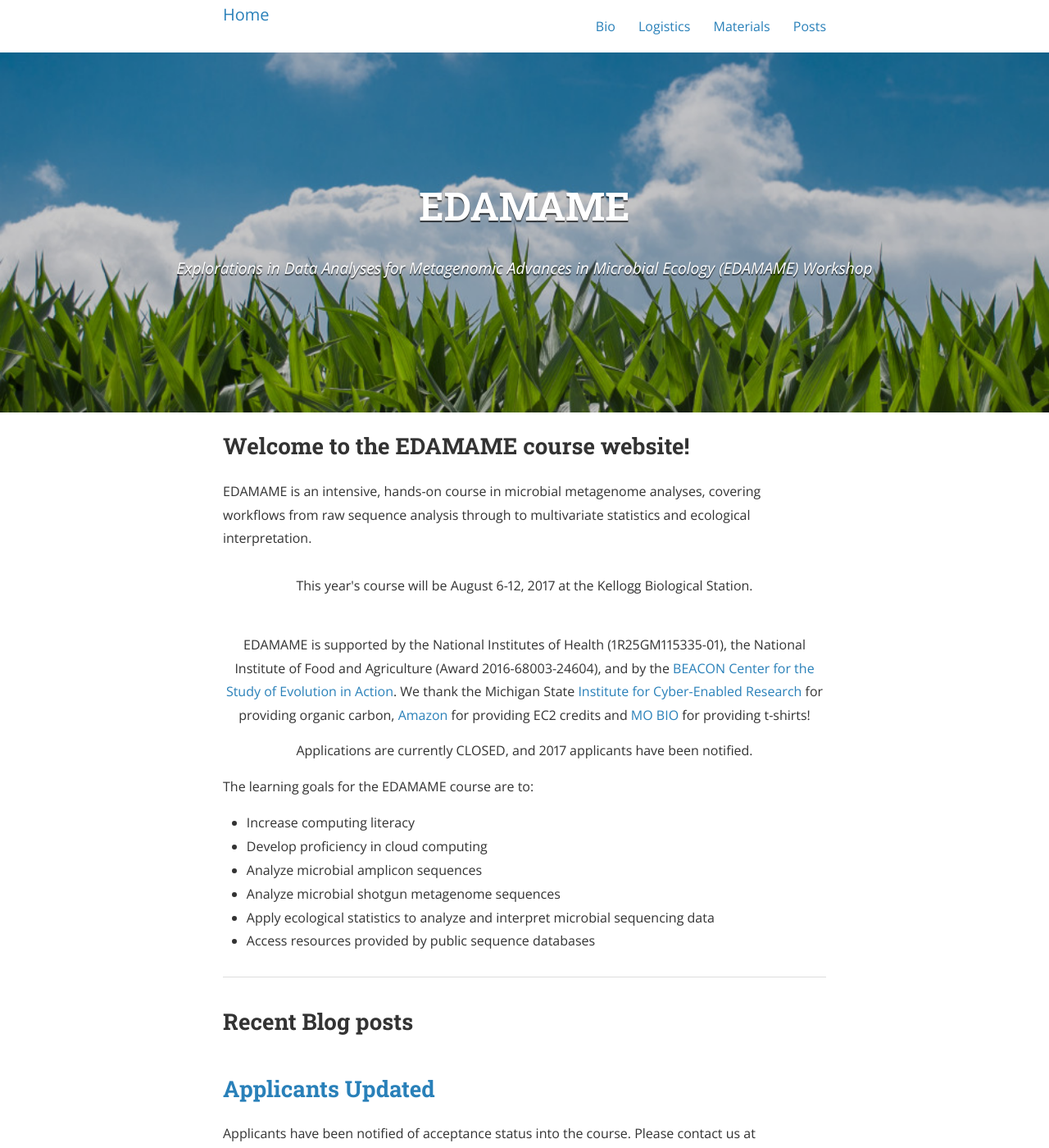
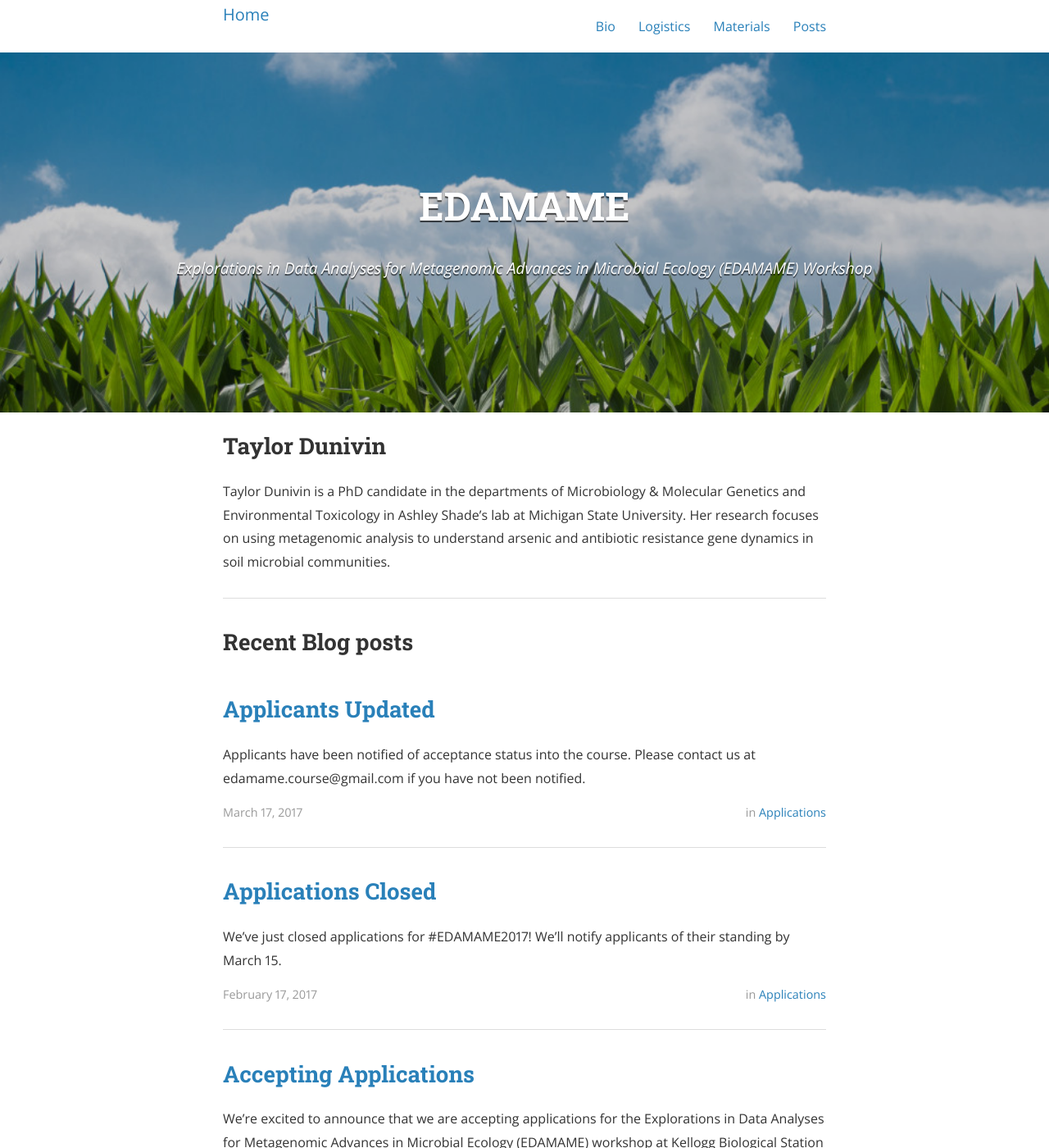
Before and after one commit to dunivint/dunivint.github.io, a Jekyll site: the page built from index.html, in a window 1280 px wide and 1400 px high. Shown: the whole window at 82% size. Built offline with Jekyll 4.4.1, drawn with Linux system fonts in a browser that asks for light colours; nearby versions of some CDN libraries; the list of posts is cut into pages by our own code; a style sheet for code colours, icons or effects is not loaded.

Commit message:
Update index.html

```diff
--- a/index.html
+++ b/index.html
@@ -16,28 +16,9 @@ layout: default
 
 <div class="wrapper">
 
-<h2>Welcome to the EDAMAME course website!</h2>
+<h2>Taylor Dunivin</h2>
 
-EDAMAME is an intensive, hands-on course in microbial metagenome analyses, covering workflows from raw sequence analysis through to multivariate statistics and ecological interpretation.
-
-<p align=center><br>
-This year's course will be August 6-12, 2017 at the Kellogg Biological Station.
-<p align=center><br>
-EDAMAME is supported by the National Institutes of Health (1R25GM115335-01), the National Institute of Food and Agriculture (Award 2016-68003-24604), and by the <a href=http://beacon-center.org>BEACON Center for the Study of Evolution in Action</a>.  We thank the Michigan State <a href=http://icer.msu.edu/>Institute for Cyber-Enabled Research</a> for providing organic carbon, <a href=https://aws.amazon.com/ec2/>Amazon</a> for providing EC2 credits and <a href=https://mobio.com/>MO BIO</a> for providing t-shirts!
-<p align=center>
-Applications are currently CLOSED, and 2017 applicants have been notified.
-
-<p>
-The learning goals for the EDAMAME course are to:
-<ul>
-<li> Increase computing literacy
-<li> Develop proficiency in cloud computing
-<li> Analyze microbial amplicon sequences
-<li> Analyze microbial shotgun metagenome sequences
-<li> Apply ecological statistics to analyze and interpret microbial sequencing data
-<li> Access resources provided by public sequence databases
-</ul>
-
+Taylor Dunivin is a PhD candidate in the departments of Microbiology & Molecular Genetics and Environmental Toxicology in Ashley Shade’s lab at Michigan State University. Her research focuses on using metagenomic analysis to understand arsenic and antibiotic resistance gene dynamics in soil microbial communities.
 
 <hr>
 
```
